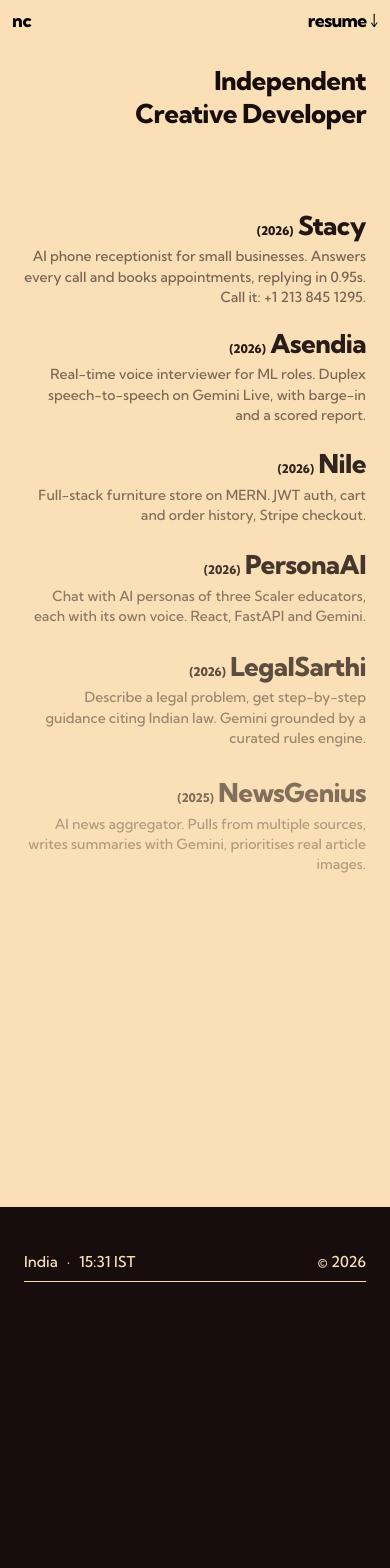
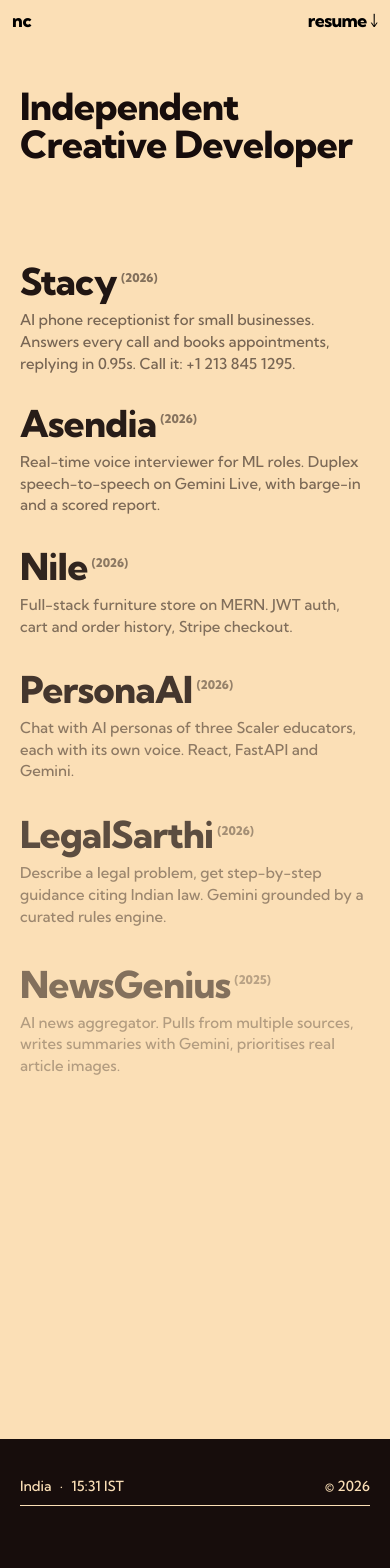
Before and after one commit to piroBeastie/folio25, a React (Vite) app: page / in a window 390 px wide. Shown: the top 1568 px of the page. Built offline with nearby package versions, Linux system fonts and the light colour scheme.

Commit message:
Redesign mobile layout
- Left-aligned column with larger headings and project names
- Header marks scroll away instead of overlapping text
- Even 96px section rhythm, readable descriptions
- Connect links match project size with visible arrows
- Compact footer with full-width wordmark

```diff
--- a/src/App.jsx
+++ b/src/App.jsx
@@ -213,6 +213,14 @@ function App() {
           yPercent: 0,
           duration: 1.5,
           ease: 'power2.inOut',
+          // Mobile text runs full width, so the settled mark scrolls
+          // away with the page instead of floating over it.
+          onComplete: isMobile
+            ? () => {
+                loader.style.position = 'absolute'
+                loader.style.top = finalLoaderPos + window.scrollY + 'px'
+              }
+            : undefined,
         },
         '<'
       )
--- a/src/components/Connect.css
+++ b/src/components/Connect.css
@@ -96,10 +96,29 @@
 .connectLogo--linkedin{ background-color: #0A66C2; }
 .connectLogo--discord{ background-color: #5865F2; }
 
-/* No hover on touch — drop the hidden arrow so links sit flush right */
+/* Touch: no hover, so the arrow is always shown and the logo preview is off */
 @media (max-width: 768px) {
-    #connectDiv .connectArrow,
-    .connectLogoWrap{
+    #connectDiv {
+        margin-top: 96px;
+        margin-bottom: 96px;
+    }
+
+    #connectDiv p,
+    #connectDiv a,
+    #connectDiv .connectLabel,
+    #connectDiv .connectArrow {
+        font-size: 9.5vw;
+    }
+
+    #connectDiv .connectArrow {
+        width: 0.6em;
+        height: 0.6em;
+        margin-left: 0.12em;
+        opacity: 0.4;
+        transform: none;
+    }
+
+    .connectLogoWrap {
         display: none !important;
     }
 }
--- a/src/components/Details.css
+++ b/src/components/Details.css
@@ -1,3 +1,11 @@
 #details {
     display: block;
 }
+
+@media (max-width: 768px) {
+    #details p {
+        font-size: 9.6vw;
+        white-space: nowrap;
+        line-height: 1.02;
+    }
+}
--- a/src/components/Footer.css
+++ b/src/components/Footer.css
@@ -72,28 +72,28 @@
 
 @media (max-width: 768px) {
     #footerDiv {
-        height: 62vh;
-        padding: clamp(40px, 12vw, 72px) 0 0 0;
+        height: auto;
+        padding: 40px 0 0 0;
     }
 
     #footerTopBar {
-        display: flex;
-        margin-left: 24px;
-        margin-right: 24px;
+        margin-left: 20px;
+        margin-right: 20px;
         margin-bottom: 12px;
     }
 
     #footerLine {
-        display: block;
-        margin-left: 24px;
-        margin-right: 24px;
+        margin-left: 20px;
+        margin-right: 20px;
     }
 
     .footerItem {
-        font-size: 15px;
+        font-size: 14px;
     }
 
     #footerWordmark {
+        position: static;
+        margin-top: 38vw;
         padding: 0 10px;
     }
 }
--- a/src/components/Projects.css
+++ b/src/components/Projects.css
@@ -83,28 +83,31 @@
 
 @media (max-width: 768px) {
     #projectRefs {
-        margin-bottom: clamp(60px, 12vw, 100px);
+        margin-top: 96px;
     }
 
-    .projectPara {
-        display: flex;
-        flex-direction: row;
-        justify-content: flex-end;
-        align-items: baseline;
-        flex-wrap: wrap;
+    .projectRow + .projectRow {
+        margin-top: 28px;
+    }
+
+    .projectPara,
+    #projectRefs .projectPara > a {
+        font-size: 9.5vw;
+        line-height: 1.05;
     }
 
     .projectPara .sup {
-        order: -1;
-        margin-right: 0.4em;
         visibility: visible;
+        margin-left: 0.35em;
+        font-size: 12px;
+        opacity: 0.55;
     }
 
     .projectPara .projectDesc {
-        flex-basis: 100%;
         max-width: none;
-        margin-top: 0.5em;
-        text-align: right;
+        margin-top: 0.55em;
+        font-size: 15px;
+        line-height: 1.45;
     }
 
     .projectPreviewWrap {
@@ -141,8 +144,7 @@
     }
 
     .mobileVisit {
-        display: block;
-        text-align: right;
+        display: inline-block;
         margin-top: 10px;
         font-size: clamp(13px, 3.6vw, 16px);
         font-weight: 600;
--- a/src/components/Scrollable.css
+++ b/src/components/Scrollable.css
@@ -14,9 +14,9 @@
 
 @media (max-width: 768px) {
     #scrollableDiv {
-        margin-left: 24px;
-        margin-right: 24px;
-        margin-top: 64px;
-        text-align: right;
+        margin-left: 20px;
+        margin-right: 20px;
+        margin-top: 88px;
+        text-align: left;
     }
 }
```
